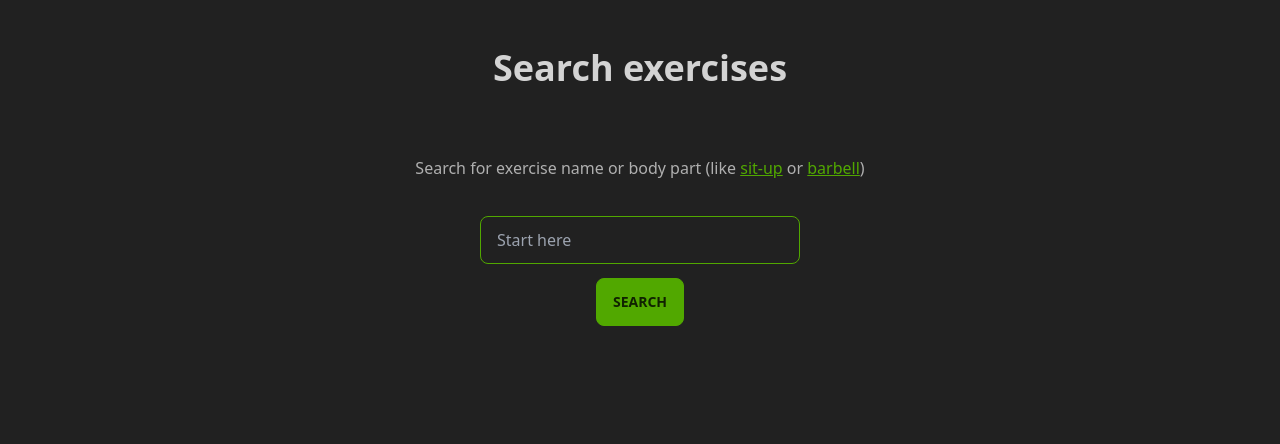
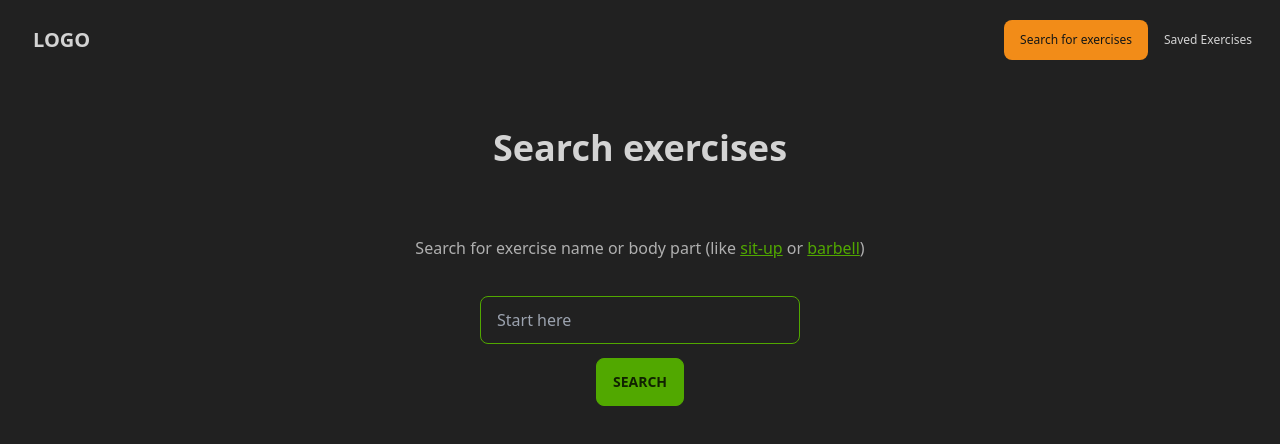
Before and after one commit to 022022/rapid-api-app, a React (Create React App) app: page / in a window 1280 px wide. Shown: the top 444 px of the page. Built offline with nearby package versions, Linux system fonts and the light colour scheme.

Commit message:
add Saved Exercises page and navigation to it

```diff
--- a/src/App.tsx
+++ b/src/App.tsx
@@ -1,7 +1,9 @@
 import { Routes, Route } from 'react-router-dom';
+import Navigation from './components/Navigation';
 import ExerciseDetails from './pages/ExerciseDetails';
 import Main from './pages/Main';
 import NotFound from './pages/NotFound';
+import SavedExercises from './pages/SavedExercises';
 import useLocalStorage from './services/hooks/useLocalStorage';
 
 function App() {
@@ -9,10 +11,12 @@ function App() {
 
 	return (
 		<>
+    <Navigation />
 			<div className='md:container md:mx-auto flex flex-col items-center'>
           <Routes>
             <Route path='/' element={<Main />} />
             <Route path='/exercise/:name' element={<ExerciseDetails setMyExercises={setMyExercises} myExercises={myExercises} />} />
+            <Route path='/saved' element={<SavedExercises />} />
             <Route path='*' element={<NotFound />} />
           </Routes>
 
--- a/src/components/Navigation.tsx
+++ b/src/components/Navigation.tsx
@@ -1,11 +1,75 @@
 import { NavLink } from 'react-router-dom';
 
 function Navigation(){
-  return <div className="flex justify-self-start prose w-full">
-    <NavLink to='/' className="prose md:text-xs" >
-      Search for another exercise
-    </NavLink>
-  </div>
+
+  return <>
+  <div className='navbar bg-base-100'>
+	<div className='navbar'>
+		<div className='dropdown'>
+			<label tabIndex={0} className='btn btn-ghost md:hidden'>
+				<svg
+					xmlns='http://www.w3.org/2000/svg'
+					className='h-5 w-5'
+					fill='none'
+					viewBox='0 0 24 24'
+					stroke='currentColor'
+				>
+					<path
+						strokeLinecap='round'
+						strokeLinejoin='round'
+						strokeWidth='2'
+						d='M4 6h16M4 12h8m-8 6h16'
+					/>
+				</svg>
+			</label>
+			<ul
+				tabIndex={0}
+				className='menu menu-compact dropdown-content mt-3 p-2 shadow bg-base-100 rounded-box w-52'
+			>
+				<li>
+					<NavLink
+						to='/'
+						className='prose md:text-xs'>
+						Search for exercises
+					</NavLink>
+				</li>
+				<li>
+					<NavLink
+						to='/saved'
+						className='prose md:text-xs'
+					>
+						Saved Exercises
+					</NavLink>
+				</li>
+			</ul>
+		</div>
+		<p className='btn btn-ghost normal-case text-xl'>LOGO</p>
+	</div>
+	<div className='navbar-center hidden md:flex gap-6'>
+		<ul className='menu menu-horizontal px-1'>
+			<li>
+				<NavLink
+					to='/'
+					className='prose md:text-xs'
+
+				>
+					Search for exercises
+				</NavLink>
+			</li>
+			<li>
+				<NavLink
+					to='/saved'
+					className='prose md:text-xs'
+
+				>
+					Saved Exercises
+				</NavLink>
+			</li>
+		</ul>
+	</div>
+</div>
+
+  </>
 }
 
 export default Navigation;
--- a/src/pages/ExerciseDetails.tsx
+++ b/src/pages/ExerciseDetails.tsx
@@ -4,7 +4,6 @@ import { useParams } from 'react-router';
 
 import Card from '../components/Card';
 import Detail from '../components/Detail';
-import Navigation from '../components/Navigation';
 import Video from '../components/Video';
 import { Exercise, VideoItem } from '../types/types';
 
@@ -44,7 +43,7 @@ function ExerciseDetails( {setMyExercises, myExercises}: { setMyExercises: (item
 				<div className='lds-dual-ring'></div>
 			) : (
 				<main className='flex flex-col gap-4 px-3.5 py-12 items-center w-full'>
-					<Navigation />
+
 
 					{errorMessage && <p>{errorMessage}</p>}
 
--- /dev/null
+++ b/src/pages/SavedExercises.tsx
@@ -0,0 +1,16 @@
+import { nanoid } from 'nanoid';
+import Card from '../components/Card';
+import useLocalStorage from '../services/hooks/useLocalStorage';
+import { Exercise } from '../types/types';
+
+function SavedExercises(){
+  const [myExercises, setMyExercises] = useLocalStorage('savedExercises', []);
+  return <div className='prose flex flex-col items-center gap-3.5 px-3.5 py-12 text-center'>
+
+    <h1>My Saved Exercises</h1>
+    {myExercises.map((item: Exercise) => <Card data={item} key={nanoid()}></Card>)}
+  </div>
+}
+
+
+export default SavedExercises;
```
